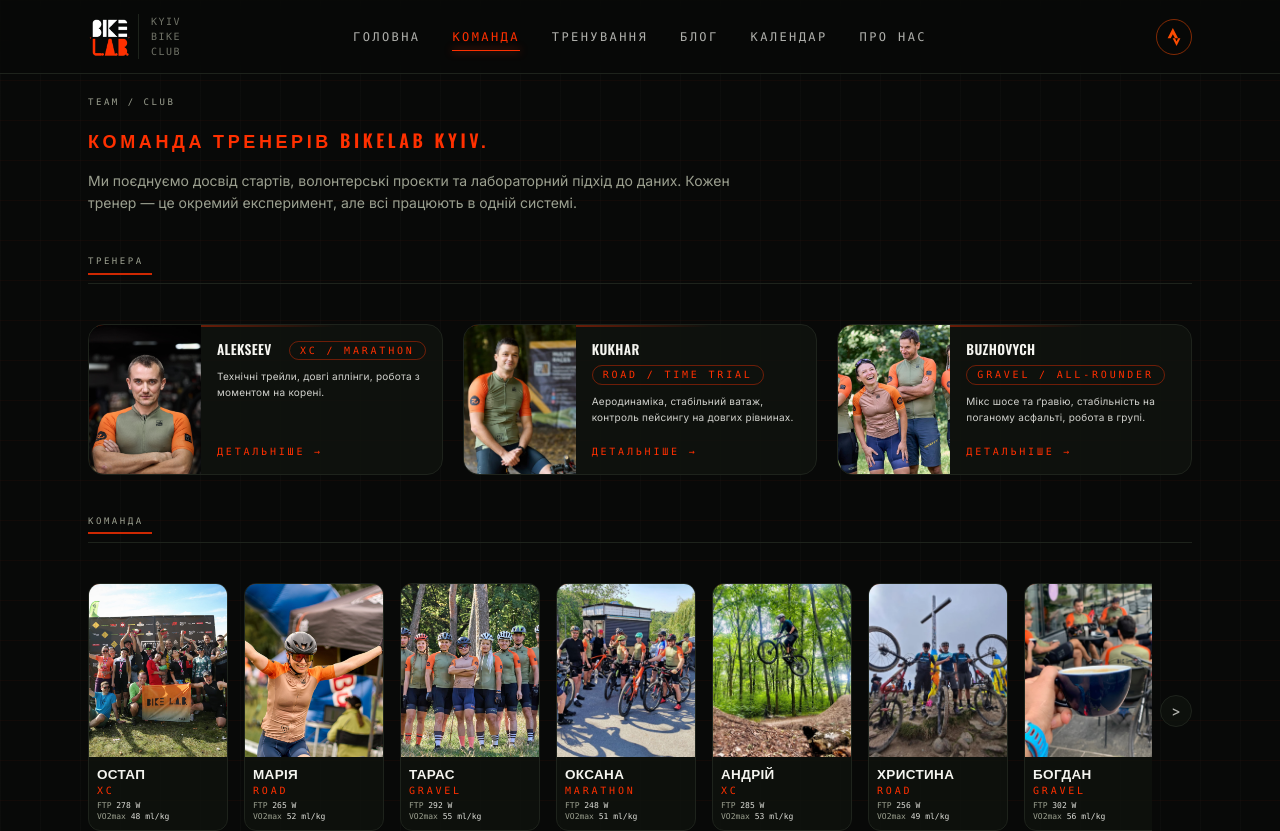
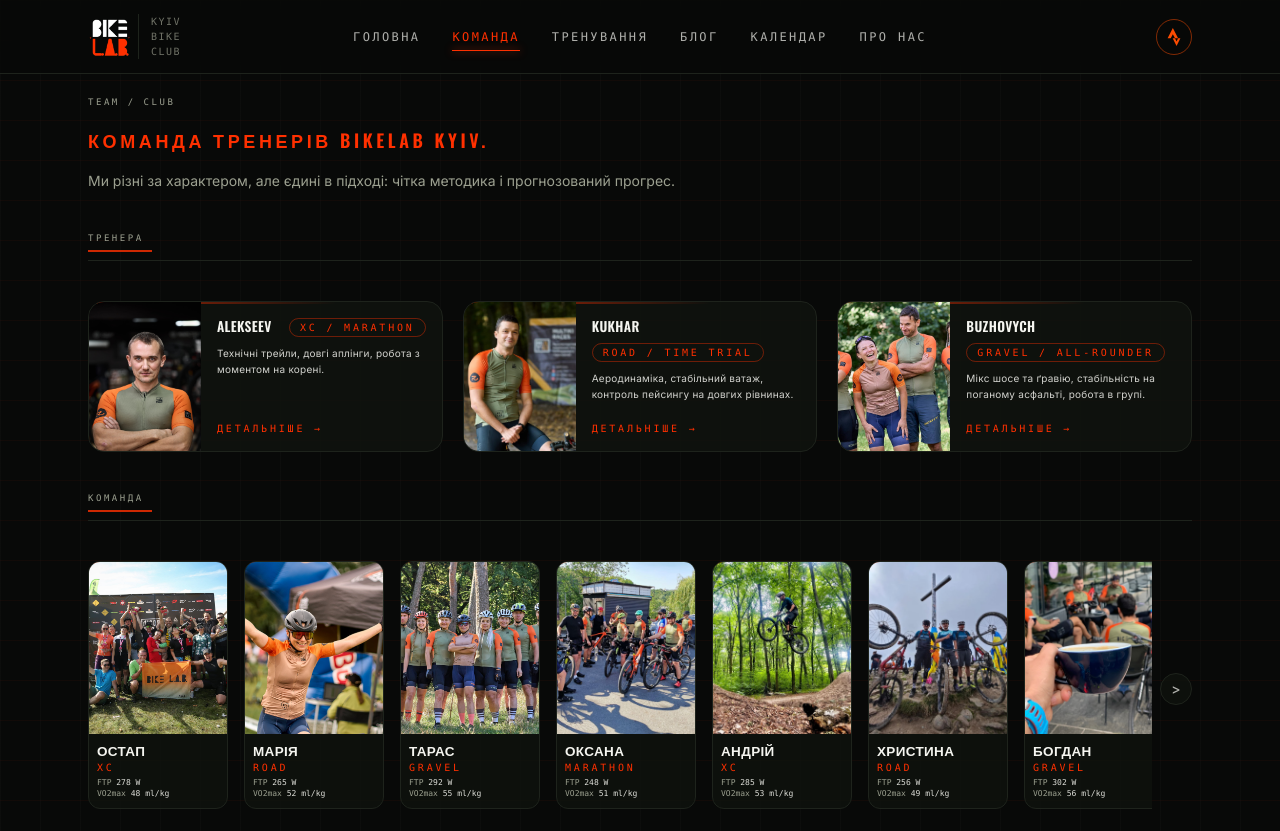
Before and after one commit to VasileAdicto/bikelab-site, a Next.js app: page /team in a window 1280 px wide. Shown: the top 831 px of the page. Built offline with nearby package versions, Linux system fonts and the light colour scheme.

Commit message:
Revise team description

```diff
--- a/src/app/team/page.tsx
+++ b/src/app/team/page.tsx
@@ -44,9 +44,7 @@
         <p className="section-label">Team / Club</p>
         <h1 className="section-title text-accent">Команда тренерів BikeLab Kyiv.</h1>
         <p className="max-w-2xl text-sm text-muted leading-relaxed">
-          Ми поєднуємо досвід стартів, волонтерські проєкти та лабораторний
-          підхід до даних. Кожен тренер — це окремий експеримент, але всі
-          працюють в одній системі.
+          Ми різні за характером, але єдині в підході: чітка методика і прогнозований прогрес.
         </p>
       </header>
 
```
